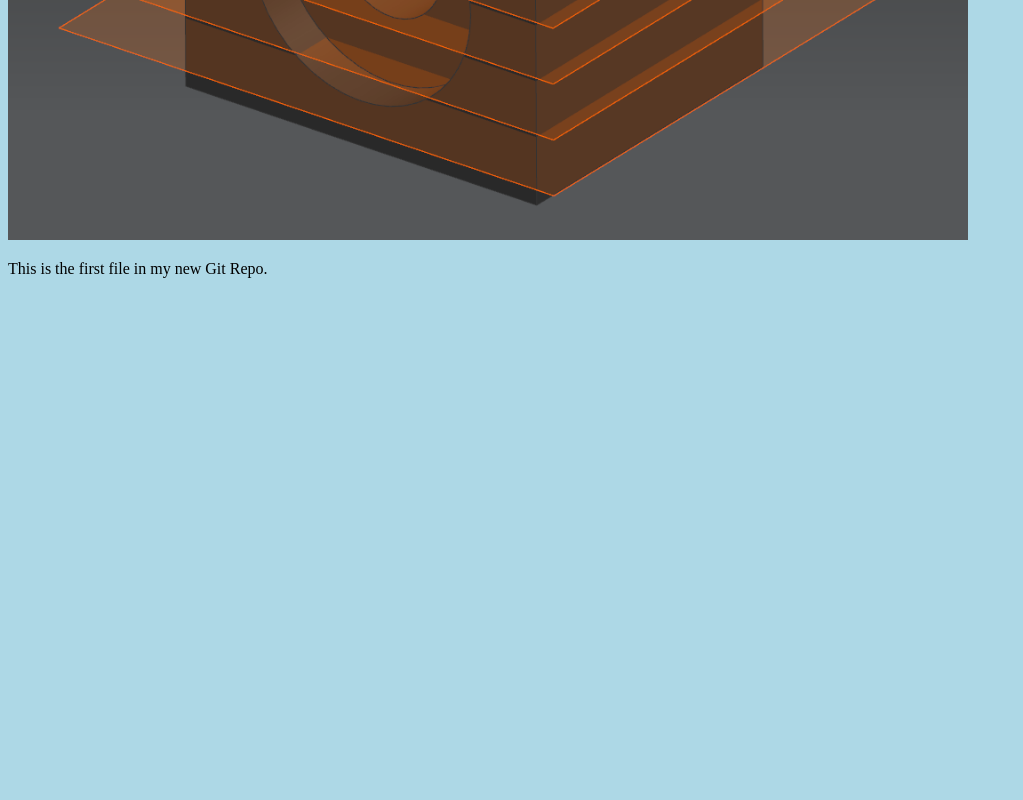
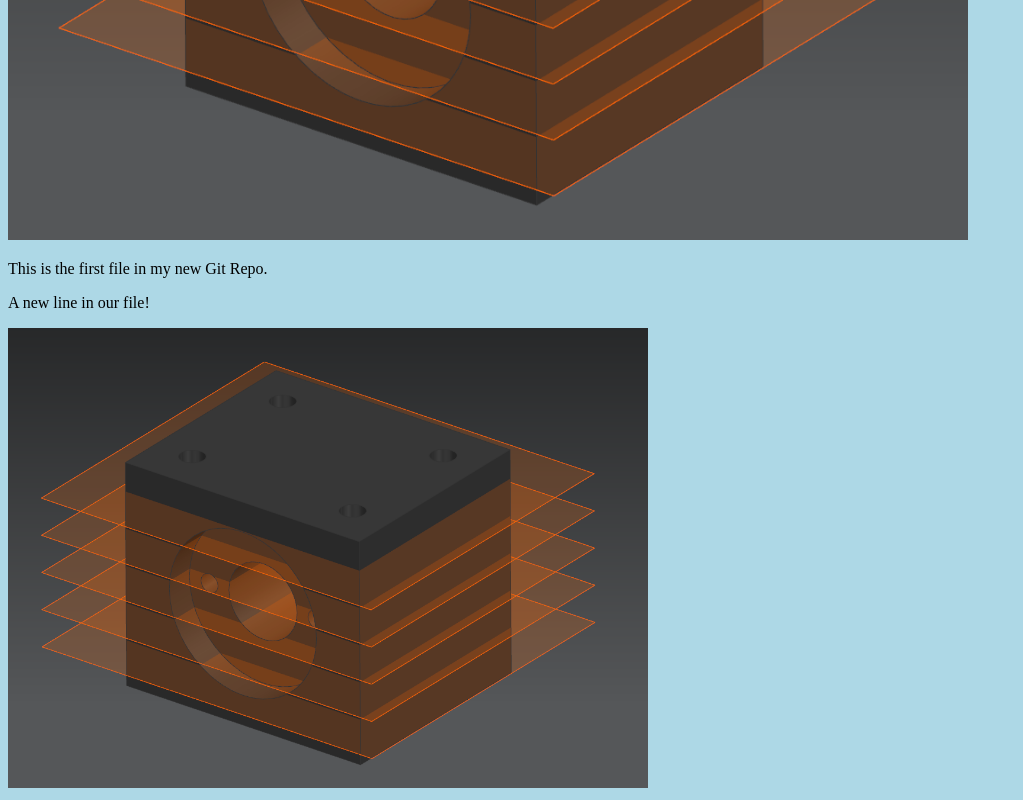
Before and after one commit to manfret/git-research, a plain HTML site: page index.html in a window 1280 px wide. Shown: the part 531-1331 px from the top of the page, without its empty margins (0-1023 px from the left). Before the commit the page ends 825 px from the top, so only its background shows below. Drawn offline with Linux system fonts and the light colour scheme.

Commit message:
added new image

```diff
--- a/index.html
+++ b/index.html
@@ -7,9 +7,10 @@
 <body>
 
 <h1>Hello world!</h1>
-<div><img src="img_hello_world.png" alt="Hello World from Space"
-style="width:100%;max-width:960px"></div>
+<div><img src="img_hello_world.png" alt="Hello World from Space" style="width:100%;max-width:960px"></div>
 <p>This is the first file in my new Git Repo.</p>
+<p>A new line in our file!</p>
+<div><img src="img_hello_git.png" alt="Hello Git" style="width:100%;max-width:640px"></div>
 
 </body>
 </html>
```
Also changed, not shown: img_hello_git.png (added).
